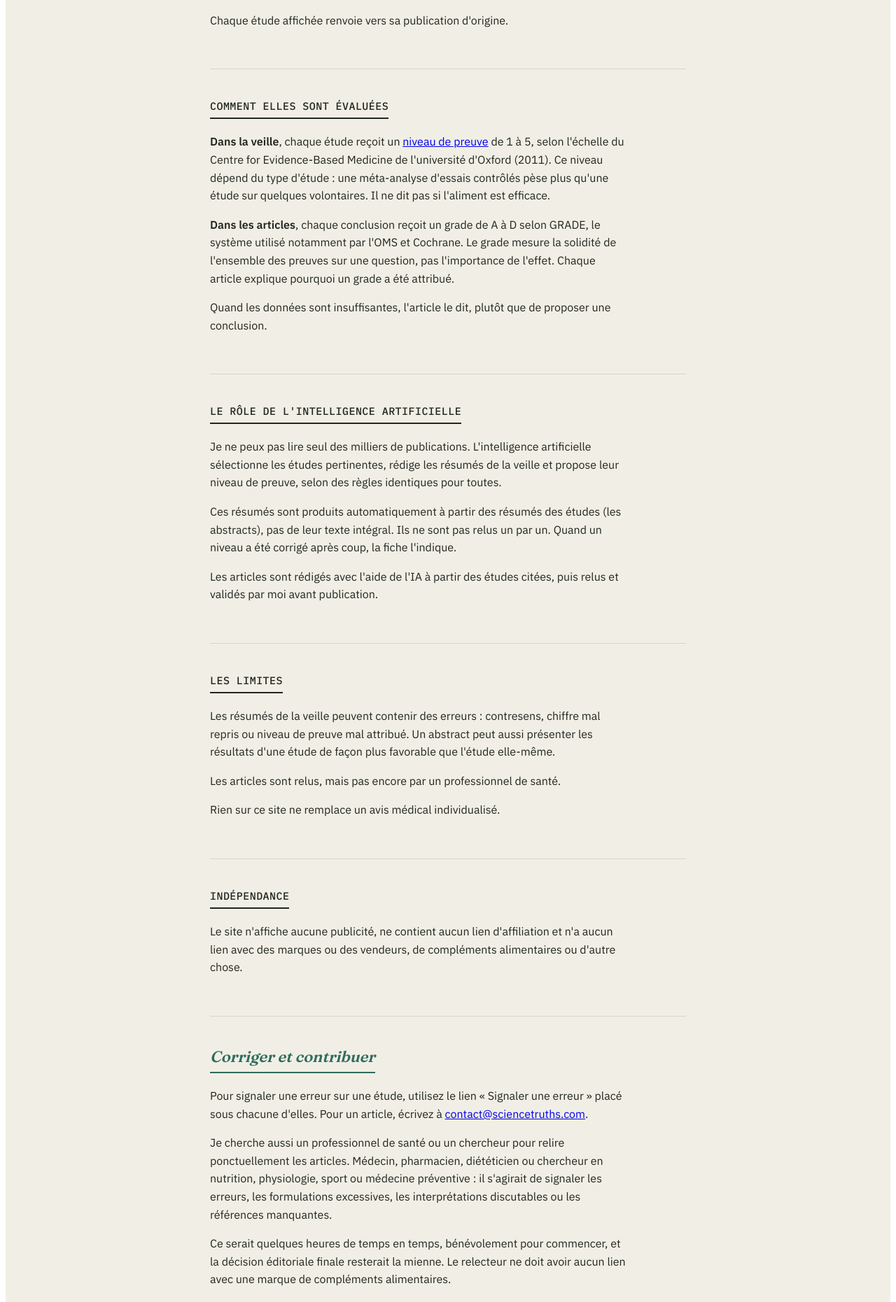
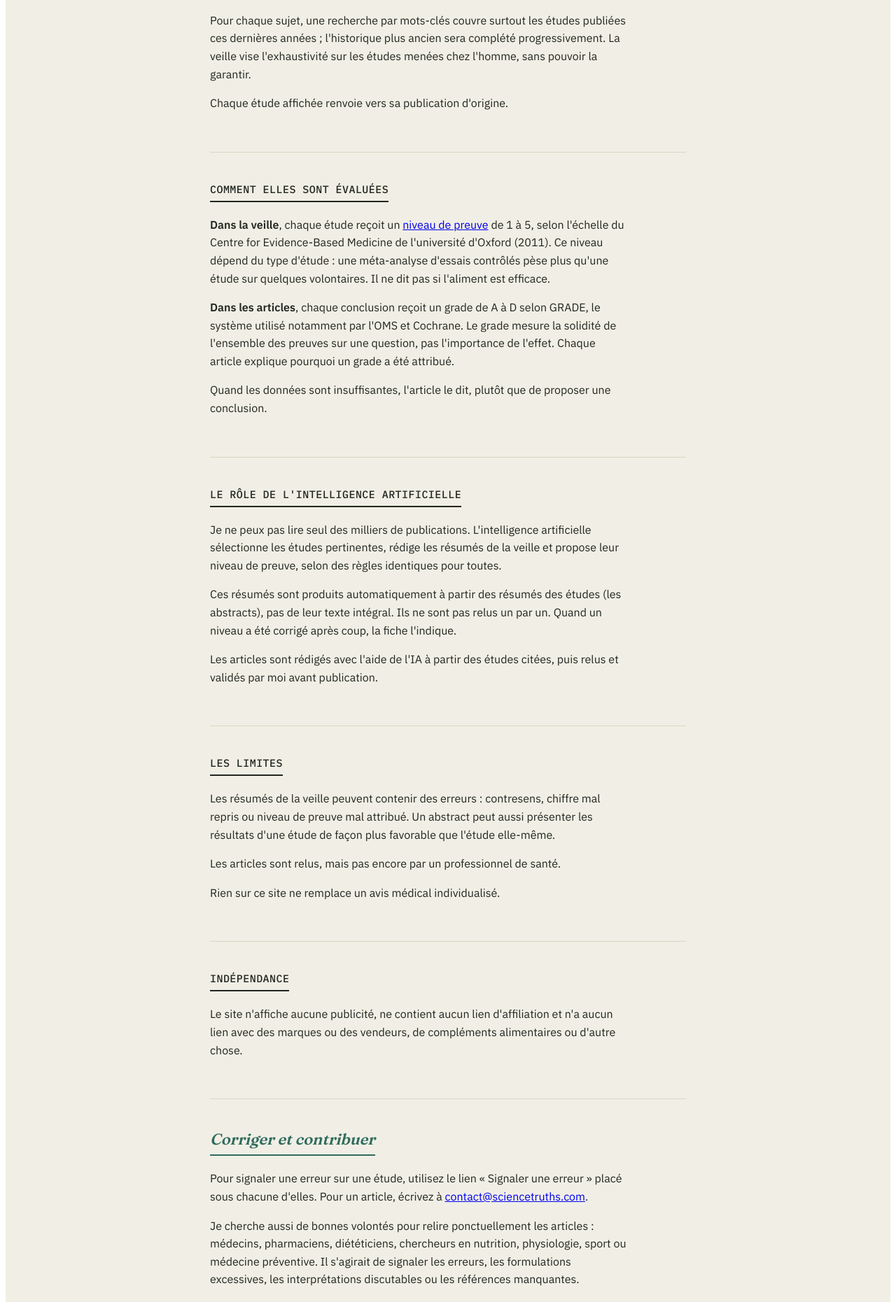
Before and after one commit to bruno13198/santeetlongevite, a Next.js app: page /a-propos in a window 1280 px wide. Shown: the part 880-2741 px from the top of the page at 70% size. Built offline with nearby package versions, Linux system fonts and the light colour scheme; no server answers.

Commit message:
Revise text for clarity and rephrasing
Updated text for clarity and inclusivity in the article.

```diff
--- a/app/a-propos/page.js
+++ b/app/a-propos/page.js
@@ -62,7 +62,13 @@ export default function APropos() {
           <p className={styles.body}>
             Les études sont collectées chaque semaine dans Europe PMC, une base publique qui
             référence la littérature biomédicale, y compris PubMed. Seules les études menées chez
-            l'Homme sont retenues dans la veille.
+            l'homme sont retenues dans la veille.
+          </p>
+          {/* 24 oct. 2026 : couverture de la recherche précisée. */}
+          <p className={styles.body}>
+            Pour chaque sujet, une recherche par mots-clés couvre surtout les études publiées ces
+            dernières années ; l'historique plus ancien sera complété progressivement. La veille
+            vise l'exhaustivité sur les études menées chez l'homme, sans pouvoir la garantir.
           </p>
           <p className={styles.body}>
             Chaque étude affichée renvoie vers sa publication d'origine.
@@ -143,16 +149,18 @@ export default function APropos() {
             sous chacune d'elles. Pour un article, écrivez à{' '}
             <a href="mailto:contact@sciencetruths.com">contact@sciencetruths.com</a>.
           </p>
+          {/* 24 oct. 2026 : appel à relecteurs reformulé (pluriel, bonnes volontés). */}
           <p className={styles.body}>
-            Je cherche aussi un professionnel de santé ou un chercheur pour relire ponctuellement
-            les articles. Médecin, pharmacien, diététicien ou chercheur en nutrition, physiologie,
-            sport ou médecine préventive : il s'agirait de signaler les erreurs, les formulations
-            excessives, les interprétations discutables ou les références manquantes.
+            Je cherche aussi de bonnes volontés pour relire ponctuellement les articles : médecins,
+            pharmaciens, diététiciens, chercheurs en nutrition, physiologie, sport ou médecine
+            préventive. Il s'agirait de signaler les erreurs, les formulations excessives, les
+            interprétations discutables ou les références manquantes.
           </p>
           <p className={styles.body}>
-            Ce serait quelques heures de temps en temps, bénévolement pour commencer, et la
-            décision éditoriale finale resterait la mienne. Le relecteur ne doit avoir aucun lien
-            avec une marque de compléments alimentaires.
+            La relecture se ferait à votre rythme, quelques heures de temps en temps, bénévolement
+            dans un premier temps. Je reste responsable des choix éditoriaux du site. Pour préserver
+            son indépendance, je ne peux accueillir que des relecteurs sans lien avec une marque de
+            compléments alimentaires.
           </p>
 
           <div style={{ marginTop: '32px' }}>
```
